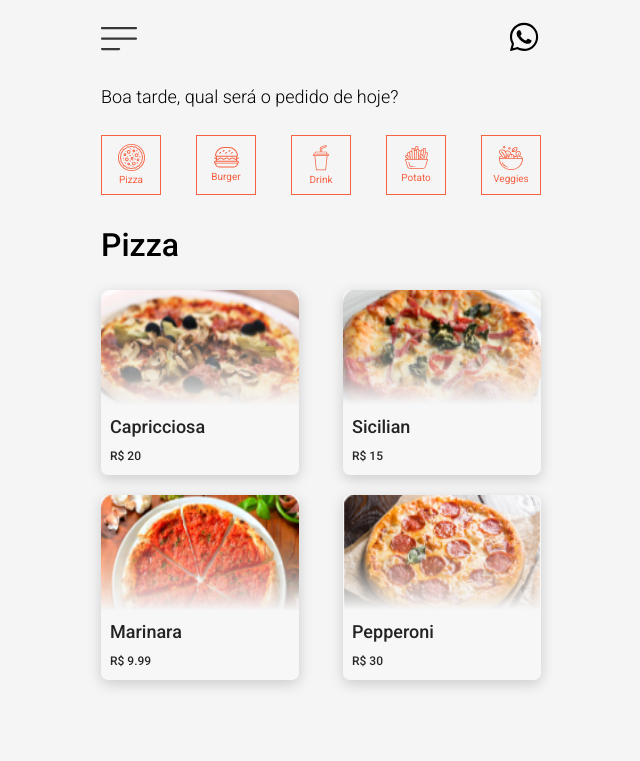
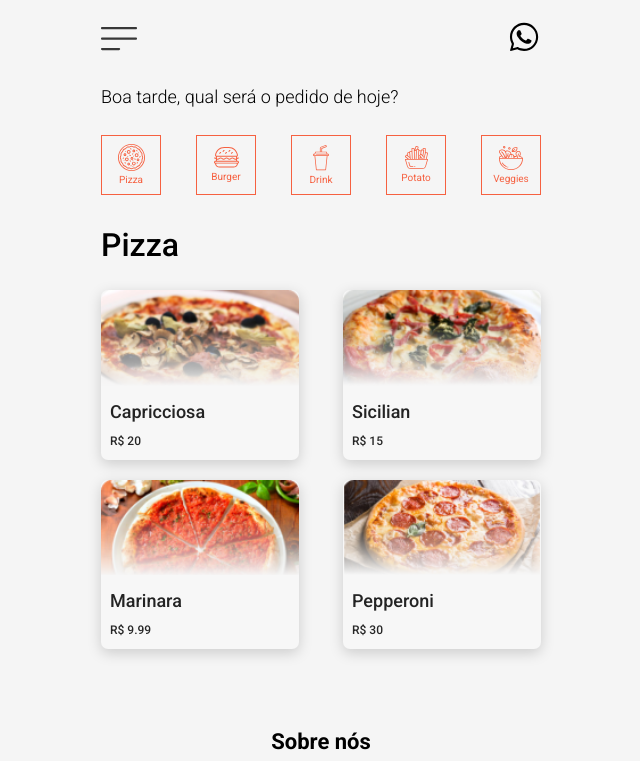
Before and after one commit to rafaelpssilva/menu-pizzaria, a React (Vite) app: page / in a window 1280 px wide. Shown: the top 761 px of the page, without its empty margins (319-959 px from the left). Built offline with nearby package versions, Linux system fonts and the light colour scheme.

Commit message:
att de css

```diff
--- a/src/App.css
+++ b/src/App.css
@@ -222,14 +222,6 @@ img {
     font-size: 1.2rem;
 }
 
-#home .box-products .products .img-product {
-    display: block;
-
-    height: 11.5rem;
-
-    object-fit: fill;
-}
-
 .coming-soon {
     color: #232323;
     font-size: 2rem;
```
